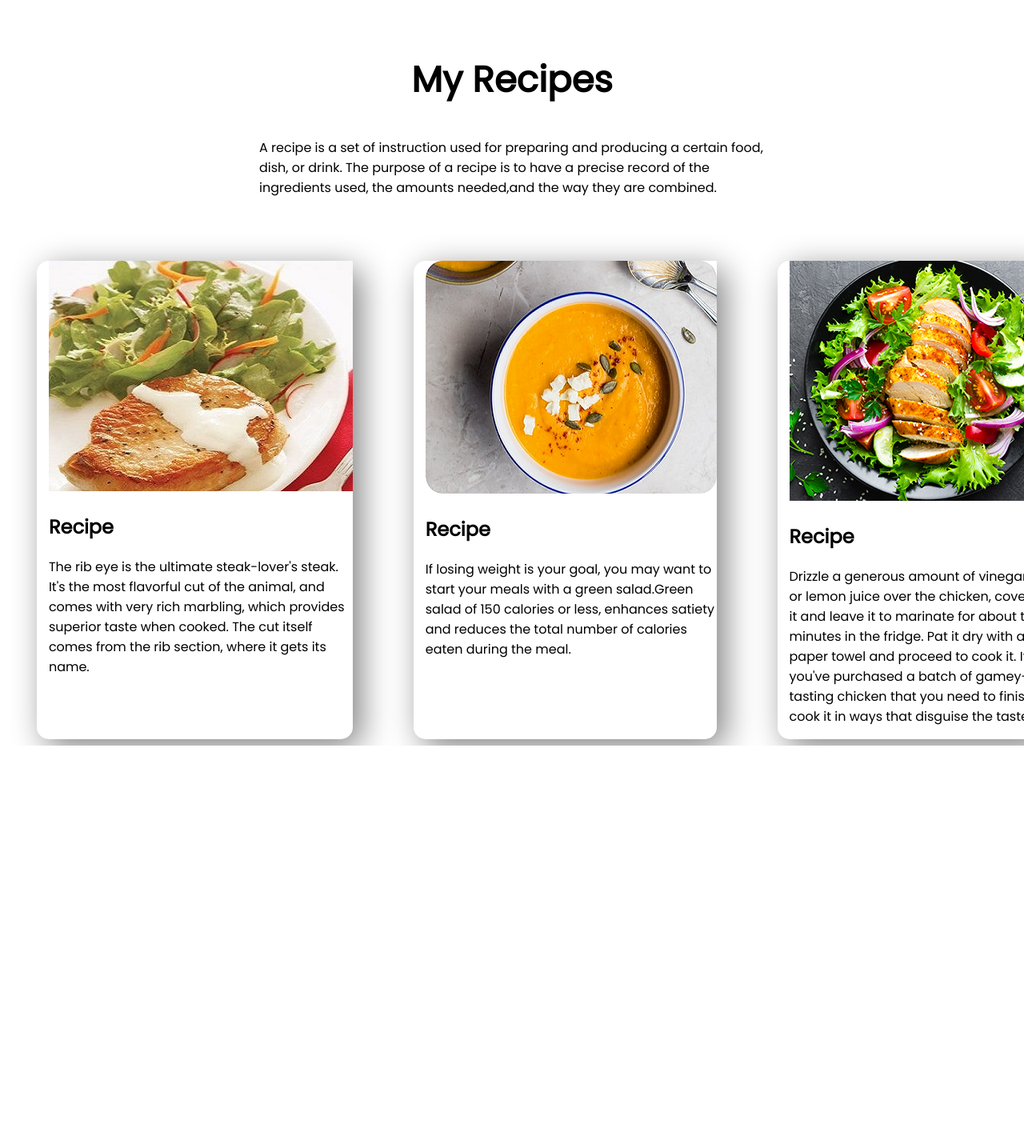
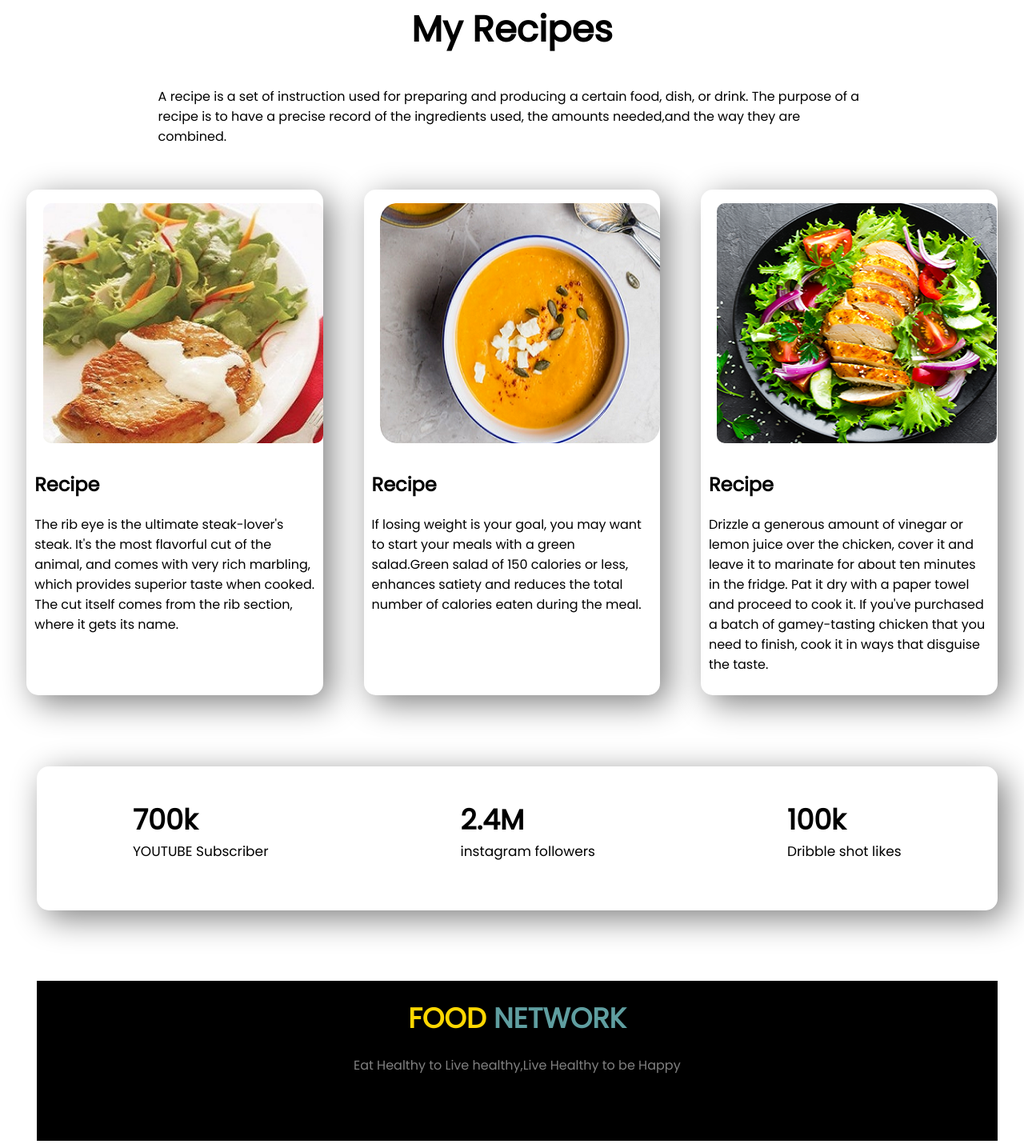
Before and after one commit to Ahona-Ahmed/Web-Assignment, a plain HTML site: page index.html in a window 1280 px wide. Shown: the part 1801-3231 px from the top of the page at 80% size. Before the commit the page ends 2733 px from the top, so only its background shows below. Drawn offline with Linux system fonts and the light colour scheme.

Commit message:
final project

```diff
--- a/class.css
+++ b/class.css
@@ -16,7 +16,7 @@
 .top_section{
     background-image: url(Media/top-banner.jpg);
     background-repeat: no-repeat;
-    margin-bottom: 7%;
+    margin-bottom: 6%;
 }
 .top_div1{
     padding-left: 5%;
@@ -36,11 +36,52 @@
     padding: 10% 10%;
 
 }
+.h1{
+    font-size: 45px;
+
+}
 .boxes{
     width:33%;
-    margin-left: 3%;
-    margin-right: 3%;
-    padding-left: 15px;
+    margin-left: 2%;
+    margin-right: 2%;
+    padding: 10px;
     border-radius: 15px;
     box-shadow: 10px 10px 40px grey;
+    object-fit: cover;
+    margin-bottom: 7%;
 }
+.box_image{
+    margin: 2% 3%;
+    border-radius: 10px;
+    width: 350px;
+    height: 300px;
+
+}
+.lower_box{
+    width:95%;
+    height: 180px;
+    margin-left: 3%;
+    margin-right: 5%;
+    border-radius: 15px;
+    box-shadow: 10px 10px 40px grey;
+    margin-bottom: 7%;
+}
+.text{
+    margin: 40px auto;
+}
+.font_size1{
+    font-size: 35px;
+    margin: 0 auto;
+}
+.font_size2{
+    font-size: 17px;
+    margin: 0 auto;
+}
+.footer{
+    background-color: black;
+     width:95%;
+     height: 200px;
+     margin-left: 3%;
+     margin-right: 5%;
+     margin-bottom: 3%;
+ }
--- a/id.css
+++ b/id.css
@@ -4,9 +4,7 @@
 #one{
     color: darkorange;
 }
-.h1{
-    font-size: 45px;
-}
+
 #top_photo{
     height: 107%;
     width: 107%;
@@ -29,5 +27,18 @@
     padding-top: 30%;
 }
 #bottom_div1{
-    padding: 5% 25% ;
+    padding: 1% 15% ;
+    margin-bottom: 2%;
 }
+#footer_heading{
+    font-size: 35px;
+    margin: 20px 30px;
+    text-align: center;
+    color: cadetblue;
+    padding-top: 20px;
+}
+#footer_p{
+    color: grey;
+    margin: 0 auto;
+    text-align: center;
+}
--- a/index.html
+++ b/index.html
@@ -56,21 +56,21 @@
         </div>
         <article class="flex_container">
             <div class="boxes">
-                <img src="Media/recipe1.jpg" alt="Green">
+                <img class="box_image" src="Media/recipe1.jpg" alt="Green">
                 <h2>Recipe</h2>
                 <p>The rib eye is the ultimate steak-lover's steak. It's the most flavorful cut of the animal, and comes
                     with very rich marbling, which provides superior taste when cooked. The cut itself comes from the
                     rib section, where it gets its name.</p>
             </div>
             <div class="boxes">
-                <img src="Media/recipe2.png" alt="Green">
+                <img class="box_image" src="Media/recipe2.png" alt="Green">
                 <h2>Recipe</h2>
                 <p>If losing weight is your goal, you may want to start your meals with a green salad.Green salad of 150
                     calories or less, enhances satiety and reduces the total number of calories eaten during the meal.
                 </p>
             </div>
             <div class="boxes">
-                <img src="Media/recipe3.png" alt="Green">
+                <img class="box_image" src="Media/recipe3.png" alt="Green">
                 <h2>Recipe</h2>
                 <p>Drizzle a generous amount of vinegar or lemon juice over the chicken, cover it and leave it to
                     marinate for about ten minutes in the fridge. Pat it dry with a paper towel and proceed to cook it.
@@ -78,7 +78,25 @@
                     disguise the taste.</p>
             </div>
         </article>
+        <article class="lower_box flex_container">
+            <div class="text">
+                <h1 class="font_size1">700k</h1>
+                <p class="font_size2">YOUTUBE Subscriber</p>
+            </div>
+            <div class="text">
+                <h1 class="font_size1"> 2.4M </h1>
+                <p class="font_size2"> instagram followers</p>
+            </div>
+            <div class="text">
+                <h1 class="font_size1">100k</h1>
+                <p class="font_size2"> Dribble shot likes</p>
+            </div>
+        </article>
     </section>
+    <footer class="footer">
+        <h1 id="footer_heading"> <span style="color: gold;">FOOD</span> NETWORK</h1>
+        <p id="footer_p">Eat Healthy to Live healthy,Live Healthy to be Happy</p>
+    </footer>
 </body>
 
 </html>
```
